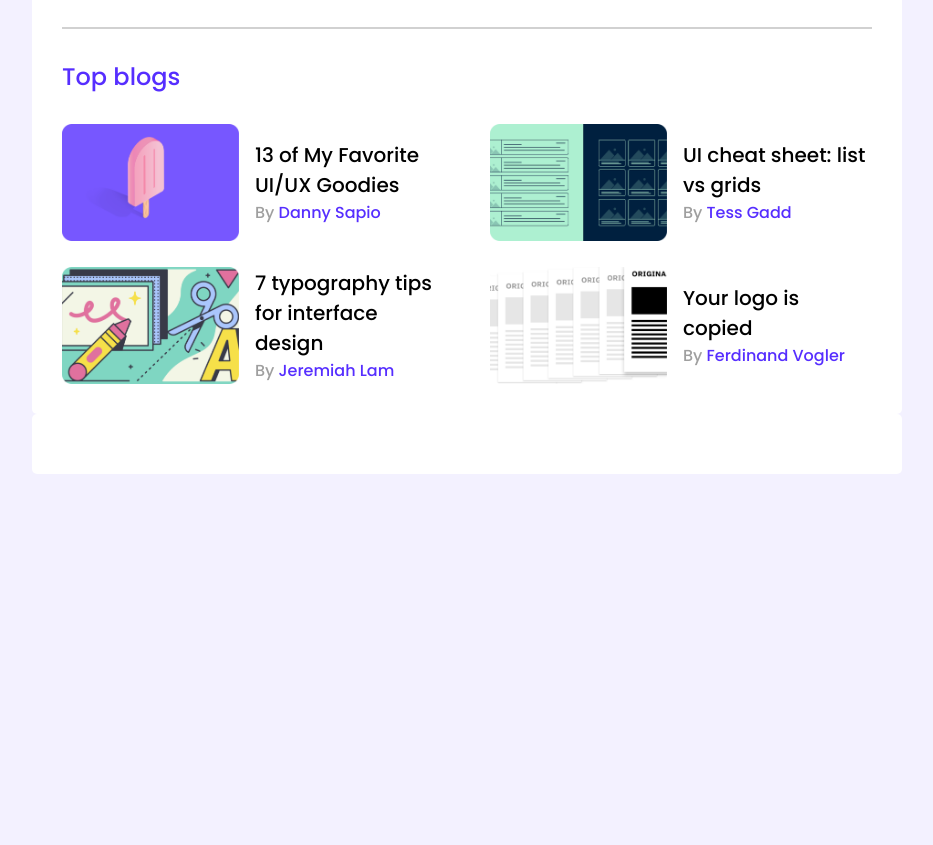
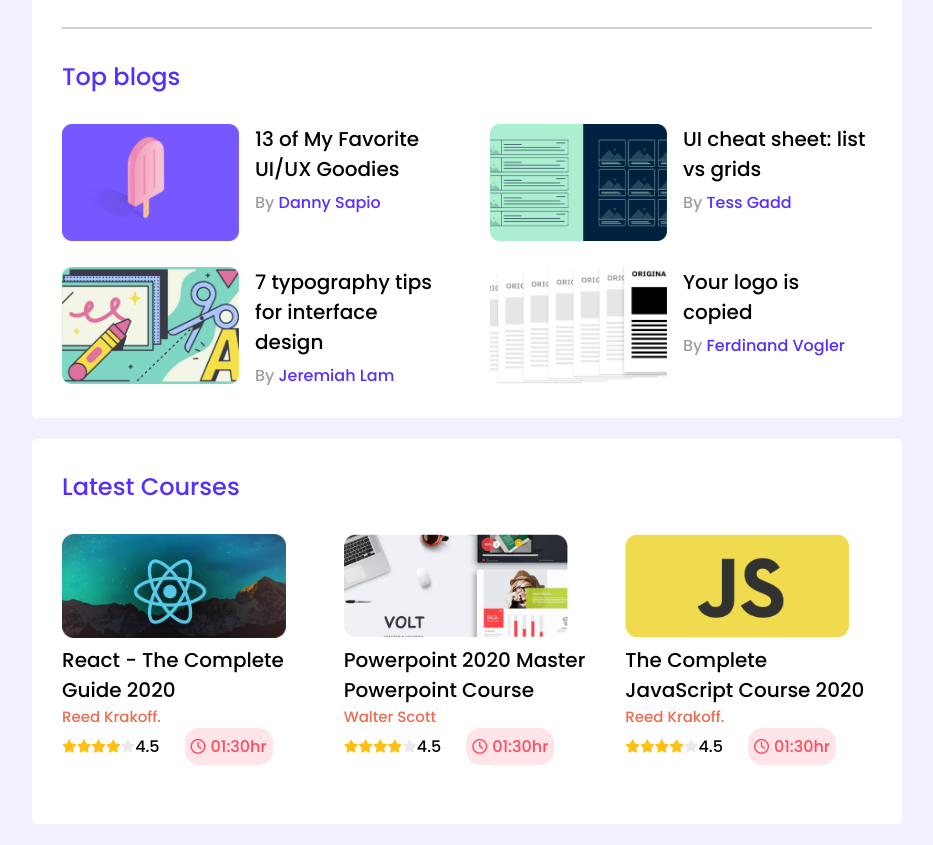
Before and after one commit to Samychowdhury01/leader-board, a plain HTML site: page index.html in a window 1280 px wide. Shown: the part 369-1214 px from the top of the page, without its empty margins (173-1106 px from the left). Before the commit the page ends 843 px from the top, so only its background shows below. Drawn offline with Linux system fonts and the light colour scheme.

Commit message:
project complete.

```diff
--- a/index.html
+++ b/index.html
@@ -97,8 +97,53 @@
                 <!-- Top players and top blog part end -->
             </div>
         </section>
+        <!-- Latest Courses  -->
         <section class="container">
-
+            <h3 class="section-title">Latest Courses</h3>
+            <div class="courses">
+                <div class="course">
+                    <img src="images/courses/course-1.png" alt="">
+                    <h3 class="course-title">React - The Complete Guide 2020</h3>
+                    <p class="course-mentor">Reed Krakoff.</p>
+                    <div class="rating">
+                        <i class="fa-sharp fa-solid fa-star color"></i>
+                        <i class="fa-sharp fa-solid fa-star color"></i>
+                        <i class="fa-sharp fa-solid fa-star color"></i>
+                        <i class="fa-sharp fa-solid fa-star color"></i>
+                        <i class="fa-sharp fa-solid fa-star empty"></i>
+                        <span>4.5</span>
+                        <div class="duration"><i class="fa-regular fa-clock"></i><span>01:30hr</span></div>
+                    </div>
+                </div>
+                <div class="course">
+                    <img src="images/courses/course-2.png" alt="">
+                    <h3 class="course-title">Powerpoint 2020 Master Powerpoint Course</h3>
+                    <p class="course-mentor">Walter Scott</p>
+                    <div class="rating">
+                        <i class="fa-sharp fa-solid fa-star color"></i>
+                        <i class="fa-sharp fa-solid fa-star color"></i>
+                        <i class="fa-sharp fa-solid fa-star color"></i>
+                        <i class="fa-sharp fa-solid fa-star color"></i>
+                        <i class="fa-sharp fa-solid fa-star empty"></i>
+                        <span>4.5</span>
+                        <div class="duration"><i class="fa-regular fa-clock"></i><span>01:30hr</span></div>
+                    </div>
+                </div>
+                <div class="course">
+                    <img src="images/courses/course-3.png" alt="">
+                    <h3 class="course-title">The Complete JavaScript Course 2020</h3>
+                    <p class="course-mentor">Reed Krakoff.</p>
+                    <div class="rating">
+                        <i class="fa-sharp fa-solid fa-star color"></i>
+                        <i class="fa-sharp fa-solid fa-star color"></i>
+                        <i class="fa-sharp fa-solid fa-star color"></i>
+                        <i class="fa-sharp fa-solid fa-star color"></i>
+                        <i class="fa-sharp fa-solid fa-star empty"></i>
+                        <span>4.5</span>
+                        <div class="duration"><i class="fa-regular fa-clock"></i><span>01:30hr</span></div>
+                    </div>
+                </div>
+            </div>
         </section>
     </main>
 </body>
--- a/styles/style.css
+++ b/styles/style.css
@@ -30,6 +30,7 @@
     width: 870px;
     border-radius: 5px;
     padding: 30px;
+    margin-bottom: 21px;
 
 
 }
@@ -111,7 +112,6 @@
 .blog{
     display: flex;
     gap: 16px;
-    align-items: center;
 }
 .blog-image{
     height: 117px;
@@ -121,6 +121,7 @@
 .blog-title{
     font-weight: 500;
     font-size: 20px;
+    margin-bottom: 6px;
 
 }
 .blog-author{
@@ -131,3 +132,74 @@
     color: var(--primary-color);
 
 }
+
+/* ------------------
+Latest courses style
+---------------------*/
+.courses{
+    display: flex;
+    gap: 35px;
+}
+.course{
+    height: 260px;
+    width: 252px;
+}
+.course img{
+    height: 104px;
+    width: 224px;
+}
+.course-title{
+    font-weight: 500;
+    font-size: 20px;
+}
+.course-mentor{
+    font-weight: 400;
+    font-size: 15px;
+    color: #ED6B4F;
+}
+.rating{
+    display: flex;
+    align-items: center;
+}
+
+.color{
+    color: #FFC014;
+    font-size: 13px;
+}
+.empty{
+    font-size: 13px;
+    color: #AEAEAE;
+    opacity: 0.25;
+}
+
+.duration{
+    margin-left: 25px;
+    color: #FF4A60;
+    background: #FFE4E8;
+    border-radius: 14.6913px;
+    padding: 6px;
+}
+.fa-clock{
+    font-size: 15px;
+    margin-right: 5px;
+}
+
+/* ------------------
+Media Queries
+--------------------- */
+@media screen and (max-width: 776px) {
+    .container{
+        width: 100%;
+    }
+    .players, .blogs{
+        grid-template-columns: repeat(1, 1fr);
+    }
+    .player{
+        flex-direction: column;
+    }
+    .courses{
+        flex-direction: column;
+        align-items: center;
+    }
+
+}
```
